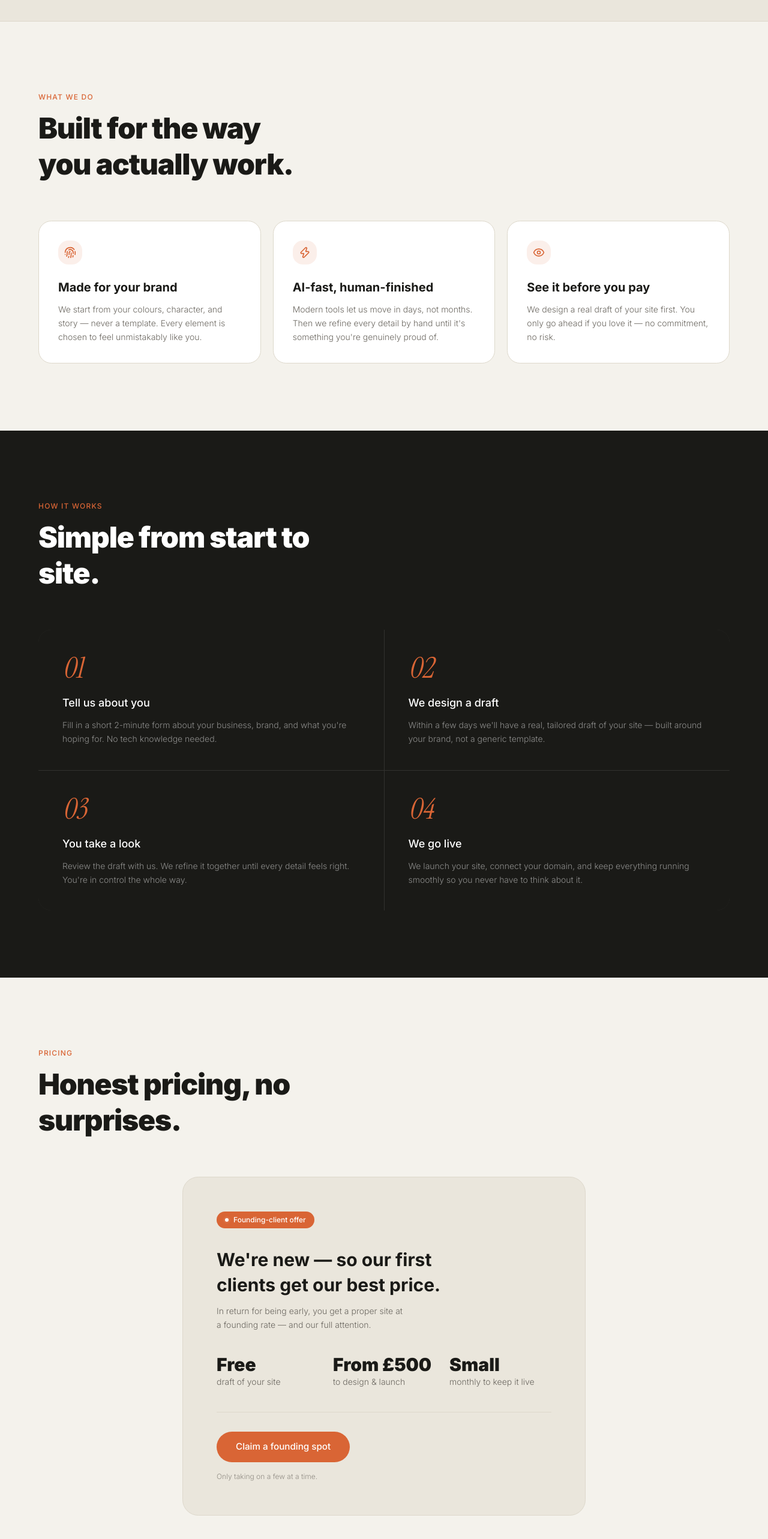
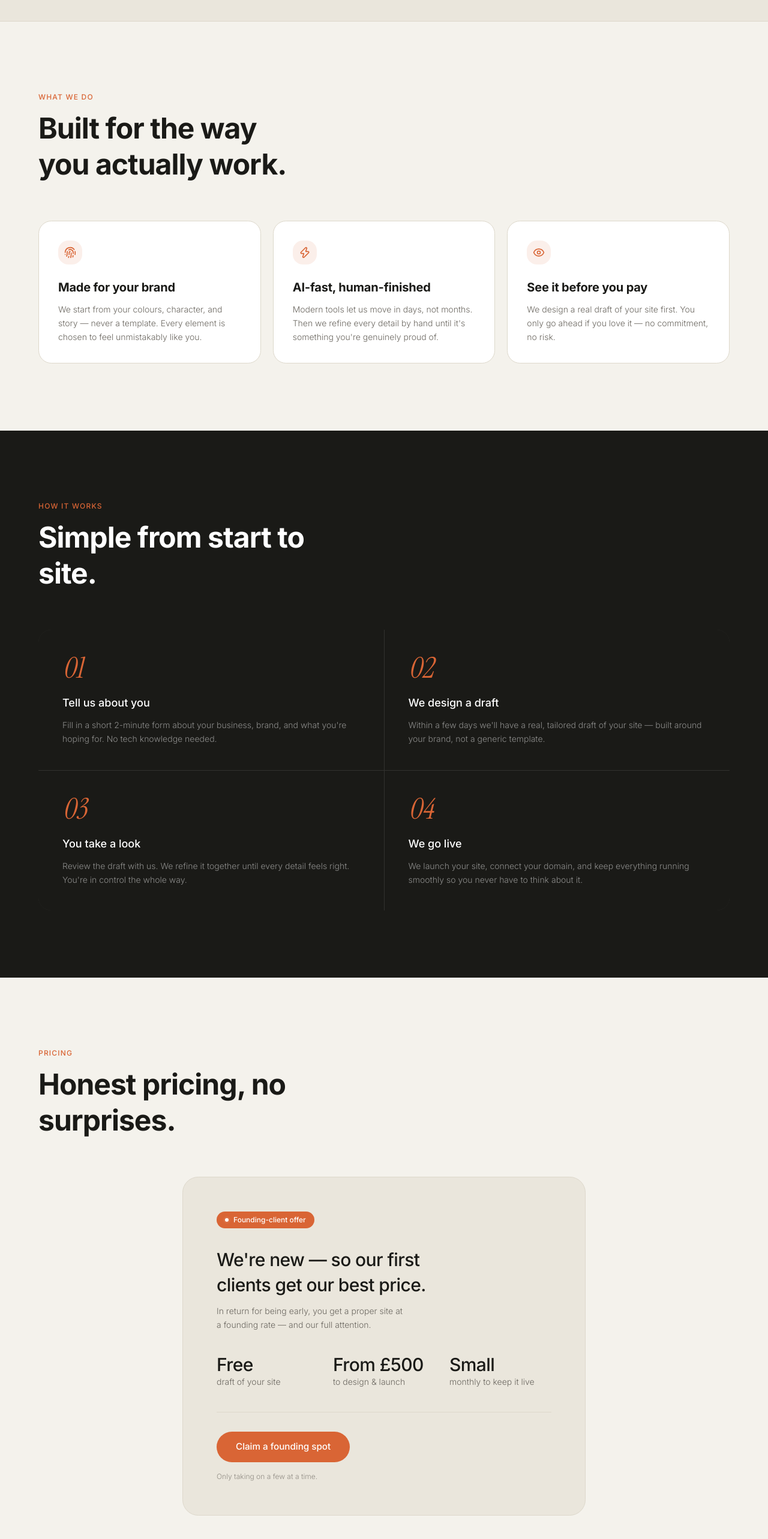
Before and after one commit to merturk-code/lokl, a Next.js app: page / in a window 1280 px wide. Shown: the part 858-3424 px from the top of the page at 60% size. Built offline with nearby package versions, Linux system fonts and the light colour scheme.

Commit message:
refine heading weight: semibold/medium + -0.02em tracking, keep hero unchanged

```diff
--- a/components/final-cta.tsx
+++ b/components/final-cta.tsx
@@ -13,7 +13,7 @@ export function FinalCTA() {
             <div className="absolute top-1/2 left-1/2 -translate-x-1/2 -translate-y-1/2 w-[500px] h-[300px] rounded-full bg-signal/10 blur-3xl pointer-events-none" />
 
             <div className="relative">
-              <h2 className="font-sans font-black text-4xl md:text-6xl text-white mb-5 leading-tight tracking-tight">
+              <h2 className="font-sans font-semibold text-4xl md:text-6xl text-white mb-5 leading-tight tracking-[-0.02em]">
                 Let&apos;s design{" "}
                 <span className="italic text-signal">your</span> site.
               </h2>
--- a/components/how-it-works.tsx
+++ b/components/how-it-works.tsx
@@ -34,7 +34,7 @@ export function HowItWorks() {
             <span className="text-xs font-medium tracking-widest uppercase text-signal">
               How it works
             </span>
-            <h2 className="font-sans font-black text-4xl md:text-5xl text-white mt-3 leading-tight tracking-tight max-w-lg">
+            <h2 className="font-sans font-semibold text-4xl md:text-5xl text-white mt-3 leading-tight tracking-[-0.02em] max-w-lg">
               Simple from start to site.
             </h2>
           </div>
--- a/components/pricing.tsx
+++ b/components/pricing.tsx
@@ -18,7 +18,7 @@ export function Pricing() {
             <span className="text-xs font-medium tracking-widest uppercase text-signal">
               Pricing
             </span>
-            <h2 className="font-sans font-black text-4xl md:text-5xl text-ink mt-3 leading-tight tracking-tight max-w-md">
+            <h2 className="font-sans font-semibold text-4xl md:text-5xl text-ink mt-3 leading-tight tracking-[-0.02em] max-w-md">
               Honest pricing, no surprises.
             </h2>
           </div>
@@ -38,7 +38,7 @@ export function Pricing() {
             </div>
 
             {/* Heading */}
-            <h3 className="font-sans font-bold text-2xl md:text-3xl text-ink mb-3 leading-snug max-w-sm">
+            <h3 className="font-sans font-medium text-2xl md:text-3xl text-ink mb-3 leading-snug tracking-[-0.02em] max-w-sm">
               We&apos;re new — so our first clients get our best price.
             </h3>
             <p className="text-stone text-sm mb-10 font-light leading-relaxed max-w-xs">
@@ -50,7 +50,7 @@ export function Pricing() {
             <div className="flex flex-col sm:flex-row gap-6 mb-10">
               {terms.map((t) => (
                 <div key={t.label} className="flex-1">
-                  <div className="font-sans font-black text-3xl text-ink leading-none mb-1">
+                  <div className="font-sans font-medium text-3xl text-ink leading-none mb-1 tracking-[-0.02em]">
                     {t.label}
                   </div>
                   <div className="text-stone text-sm font-light">{t.detail}</div>
--- a/components/what-we-do.tsx
+++ b/components/what-we-do.tsx
@@ -30,7 +30,7 @@ export function WhatWeDo() {
             <span className="text-xs font-medium tracking-widest uppercase text-signal">
               What we do
             </span>
-            <h2 className="font-sans font-black text-4xl md:text-5xl text-ink mt-3 leading-tight tracking-tight max-w-md">
+            <h2 className="font-sans font-semibold text-4xl md:text-5xl text-ink mt-3 leading-tight tracking-[-0.02em] max-w-md">
               Built for the way you actually work.
             </h2>
           </div>
@@ -45,7 +45,7 @@ export function WhatWeDo() {
                   <div className="w-10 h-10 rounded-xl bg-signal/10 flex items-center justify-center mb-6">
                     <Icon size={20} className="text-signal" />
                   </div>
-                  <h3 className="font-sans font-bold text-xl text-ink mb-3">
+                  <h3 className="font-sans font-semibold text-xl text-ink mb-3 tracking-[-0.01em]">
                     {card.title}
                   </h3>
                   <p className="text-stone text-sm leading-relaxed font-light">
```
